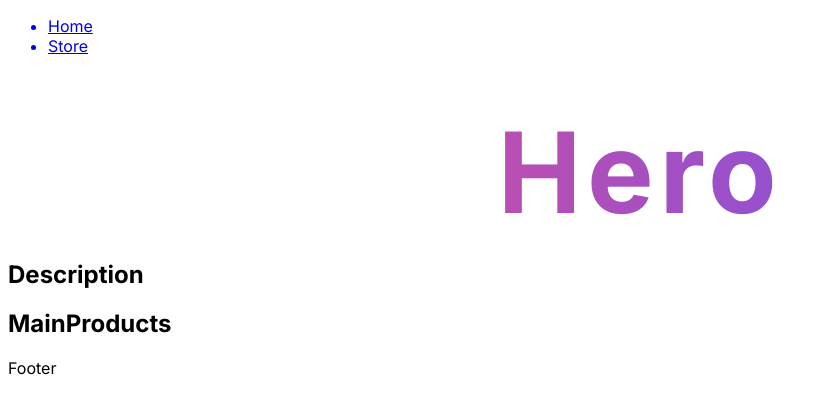
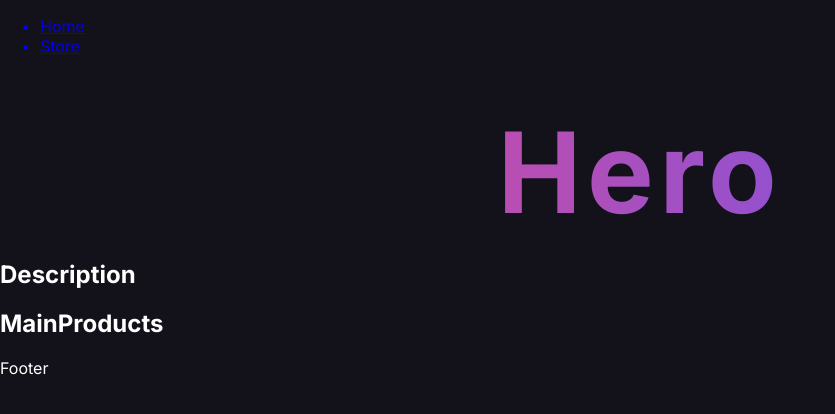
Before and after one commit to LittleBigPants/NextJS-Store, a Next.js app: page / in a window 1280 px wide. Shown: the top 414 px of the page, without its empty margins (0-835 px from the left). Built offline with nearby package versions, Linux system fonts and the light colour scheme.

Commit message:
Globals-styles

```diff
--- a/next.config.mjs
+++ b/next.config.mjs
@@ -1,10 +1,17 @@
+import { fileURLToPath } from 'url';
+import { dirname, join } from 'path';
+
 /** @type {import('next').NextConfig} */
 
+// Get the directory name of the current module
+const __filename = fileURLToPath(import.meta.url);
+const __dirname = dirname(__filename);
 
 const nextConfig = {
-    sassOptions: {
-        prependData: `@import "main.sass"`
-    }
+  sassOptions: {
+    includePaths: [join(__dirname, 'src/sass')],
+    prependData: `@import "main.sass"`,
+  },
 };
 
 export default nextConfig;
--- a/src/app/layout.tsx
+++ b/src/app/layout.tsx
@@ -1,6 +1,7 @@
 import { Inter } from "next/font/google";
 import { Header } from "../components/shared/Header";
 import { Footer } from "../components/shared/Footer";
+import "../sass/gobals.sass"
 const inter = Inter({ subsets: ["latin"] });
 
 export default function RootLayout({
--- /dev/null
+++ b/src/sass/gobals.sass
@@ -0,0 +1,7 @@
+@import 'variables.sass'
+
+body
+    margin: 0
+    padding: 0
+    background: $color-primary
+    color: $text-color
--- a/src/sass/main.sass
+++ b/src/sass/main.sass
@@ -1 +1 @@
- @import 'variables.sass'
+@import 'variables.sass'
--- a/src/sass/variables.sass
+++ b/src/sass/variables.sass
@@ -1 +1,6 @@
-$color-primary: #001
+$color-primary: #13111a
+$color-secondary: #e4e1f6
+$border-color: #302c3f
+$text-color: #fff
+$gradient: linear-gradient(270deg, #4f56ff, #ff4980)
+$main-contrast: #ff4980
```
